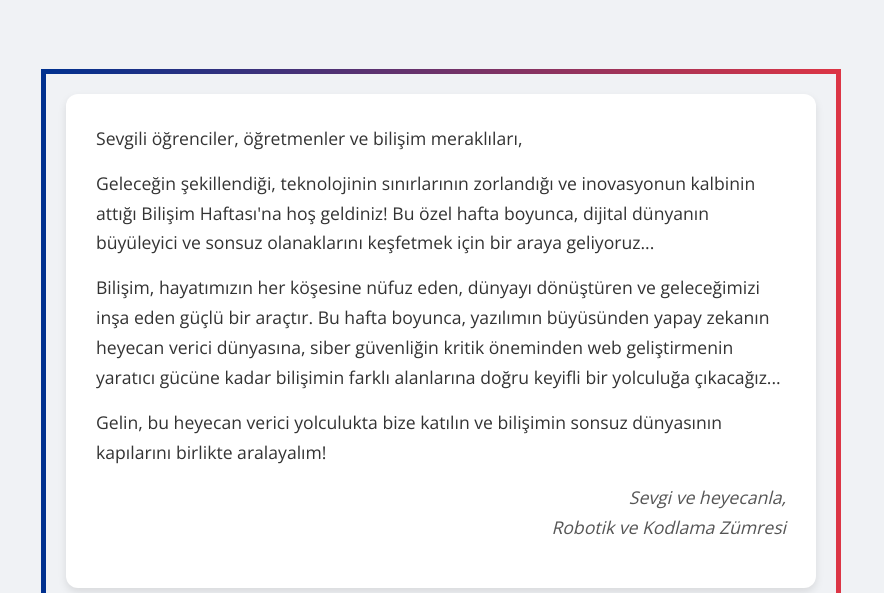
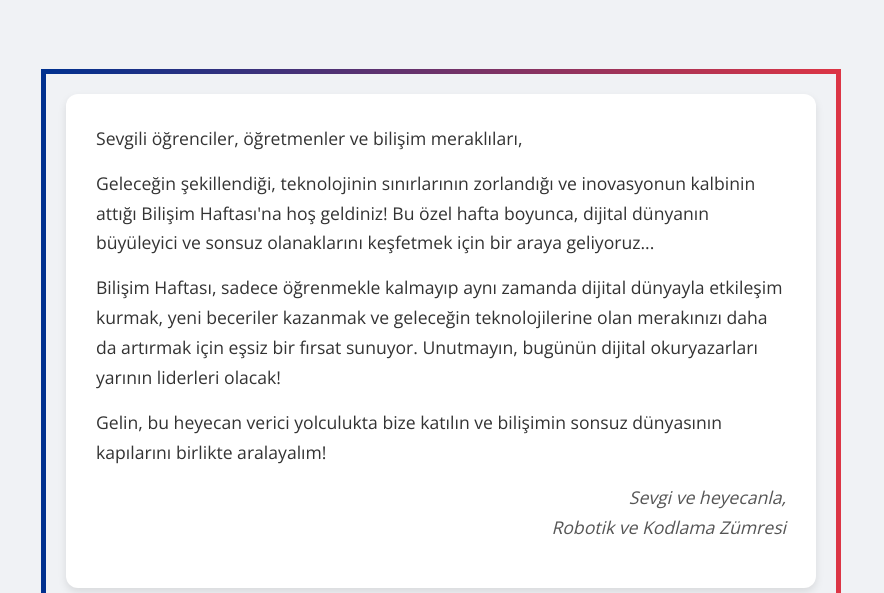
Before and after one commit to barisosmanoglu/bk-bilisim-haftasi, a plain HTML site: page index.html in a window 1280 px wide. Shown: the part 620-1213 px from the top of the page, without its empty margins (199-1083 px from the left). Drawn offline with nearby package versions, Linux system fonts and the light colour scheme.

Commit message:
Add files via upload

```diff
--- a/index.html
+++ b/index.html
@@ -219,7 +219,7 @@
         <div class="preface-card">
             <p>Sevgili öğrenciler, öğretmenler ve bilişim meraklıları,</p>
             <p>Geleceğin şekillendiği, teknolojinin sınırlarının zorlandığı ve inovasyonun kalbinin attığı Bilişim Haftası'na hoş geldiniz! Bu özel hafta boyunca, dijital dünyanın büyüleyici ve sonsuz olanaklarını keşfetmek için bir araya geliyoruz...</p>
-            <p>Bilişim, hayatımızın her köşesine nüfuz eden, dünyayı dönüştüren ve geleceğimizi inşa eden güçlü bir araçtır. Bu hafta boyunca, yazılımın büyüsünden yapay zekanın heyecan verici dünyasına, siber güvenliğin kritik öneminden web geliştirmenin yaratıcı gücüne kadar bilişimin farklı alanlarına doğru keyifli bir yolculuğa çıkacağız...</p>
+            <p>Bilişim Haftası, sadece öğrenmekle kalmayıp aynı zamanda dijital dünyayla etkileşim kurmak, yeni beceriler kazanmak ve geleceğin teknolojilerine olan merakınızı daha da artırmak için eşsiz bir fırsat sunuyor. Unutmayın, bugünün dijital okuryazarları yarının liderleri olacak!</p>
             <p>Gelin, bu heyecan verici yolculukta bize katılın ve bilişimin sonsuz dünyasının kapılarını birlikte aralayalım!</p>
             <p class="preface-signature">Sevgi ve heyecanla,<br>Robotik ve Kodlama Zümresi</p>
         </div>
```
